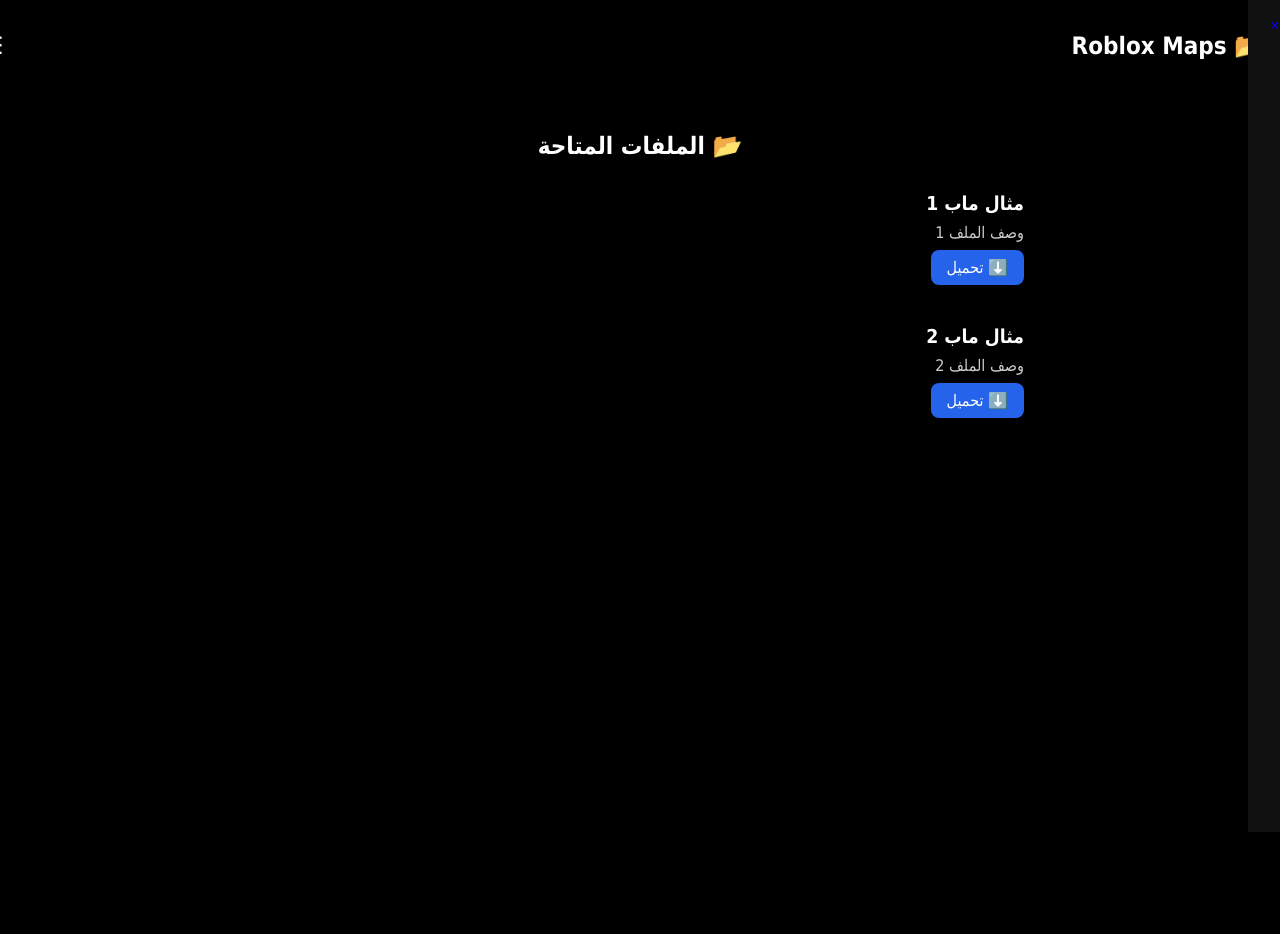
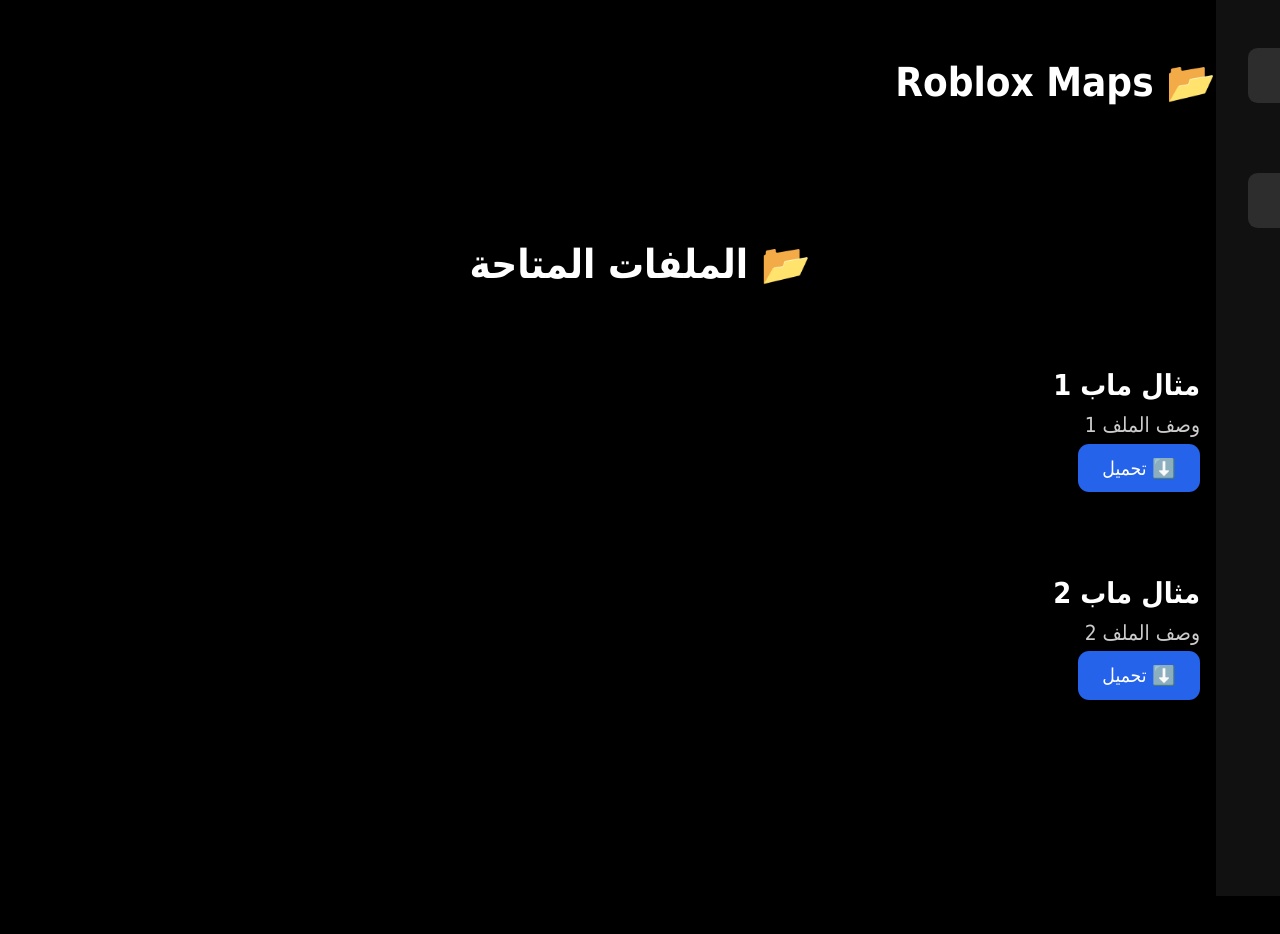
Before and after one commit to z3em123123/Testtt, a plain HTML site: page index.html in a window 1280 px wide. Before the commit the page ends 800 px from the top, so only its background shows below. Drawn offline with Linux system fonts and the light colour scheme.

Commit message:
Update index.html

```diff
--- a/index.html
+++ b/index.html
@@ -5,54 +5,94 @@
 <meta name="viewport" content="width=device-width, initial-scale=1.0">
 <title>Roblox Maps</title>
 <style>
-body, html {margin:0; padding:0; overflow-x:hidden; font-family:'Tahoma'; background:black; color:white; height:100%;}
+html, body {
+  margin:0;
+  padding:0;
+  font-family:'Tahoma';
+  background:black;
+  color:white;
+  min-height:100vh;
+  overflow-x:hidden;
+  overflow-y:auto;
+}
+
+/* النجوم */
 canvas {position:fixed; top:0; left:0; width:100%; height:100%; z-index:-1;}
 
 /* Navbar */
-.navbar {position:fixed; top:0; width:100%; padding:1rem; background:rgba(0,0,0,0.8); display:flex; justify-content:space-between; align-items:center; z-index:1000;}
-.logo {font-size:1.5rem;}
-.menu-icon {font-size:1.5rem; cursor:pointer;}
+.navbar {
+  position:fixed; top:0; width:100%;
+  padding:2rem 4rem;
+  background:rgba(0,0,0,0.9);
+  display:flex; justify-content:space-between; align-items:center;
+  z-index:1000;
+}
+.logo {font-size:2.5rem;}
+.menu-icon {font-size:2.5rem; cursor:pointer;}
 
 /* Sidebar */
-.sidebar {position:fixed; top:0; right:-250px; width:250px; height:100%; background:#111; padding:1rem; transition:0.3s; z-index:1000;}
+.sidebar {
+  position:fixed; top:0; right:-500px; width:500px; height:100%;
+  background:#111; padding:3rem 2rem; transition:0.3s;
+  z-index:9999; overflow-y:auto;
+}
 .sidebar.active {right:0;}
-.close-btn {float:left; background:none; border:none; color:white; font-size:1.5rem; cursor:pointer;}
-.sidebar ul {list-style:none; padding:0; margin-top:2rem;}
-.sidebar li {margin:1rem 0;}
-.sidebar a, .sidebar button {color:#00f; background:none; border:none; text-decoration:none; cursor:pointer; font-size:1rem;}
-.sidebar a:hover, .sidebar button:hover {text-decoration:underline;}
+.close-btn {float:left; background:none; border:none; color:white; font-size:2.5rem; cursor:pointer;}
+.sidebar h2 {margin-bottom:2rem; font-size:2rem;}
+.sidebar ul {list-style:none; padding:0;}
+.sidebar li {margin:2rem 0;}
+.sidebar button {
+  font-size:1.6rem;
+  padding:0.8rem 1.2rem;
+  background:rgba(50,50,50,0.85);
+  border-radius:0.6rem;
+  color:white;
+  width:100%;
+  cursor:pointer;
+  border:none;
+}
+.sidebar button:hover {background:rgba(70,70,70,0.9);}
 
-/* Main container */
-.container {max-width:800px; margin:6rem auto 2rem auto; padding:1rem;}
-.section-title {font-size:1.5rem; margin-bottom:1rem; text-align:center;}
+/* Container */
+.container {max-width:1400px; margin:10rem auto 4rem auto; padding:3rem; min-height:80vh;}
+.section-title {font-size:2.5rem; margin-bottom:3rem; text-align:center;}
 
 /* Files list */
 .files-list {list-style:none; padding:0;}
 .files-list li {
-  background: rgba(0,0,0,0.6);
-  padding:1rem;
-  margin-bottom:1rem;
-  border-radius:1rem;
+  background: rgba(0,0,0,0.7);
+  padding:2rem;
+  margin-bottom:2rem;
+  border-radius:1.5rem;
   backdrop-filter:blur(5px);
   transition: transform 0.3s, opacity 0.5s;
   opacity:1;
 }
-.files-list li.hidden {opacity:0; transform: translateY(20px);}
-.files-list li h2 {margin:0 0 0.5rem; font-size:1.2rem;}
-.files-list li p {margin:0 0 1rem; color:#ccc;}
-.files-list li a {background:#2563eb; color:white; padding:0.5rem 1rem; border-radius:0.5rem; text-decoration:none;}
+.files-list li.hidden {opacity:0; transform: translateY(40px);}
+.files-list li h2 {margin:0 0 0.7rem; font-size:1.8rem;}
+.files-list li p {margin:0 0 1.2rem; color:#ccc; font-size:1.3rem;}
+.files-list li a {
+  background:#2563eb;
+  color:white;
+  padding:0.8rem 1.5rem;
+  border-radius:0.7rem;
+  text-decoration:none;
+  font-size:1.2rem;
+}
 .files-list li a:hover {background:#1e40af;}
 
 /* Modal */
-.modal {display:none; position:fixed; z-index:2000; left:0; top:0; width:100%; height:100%; overflow:auto; background: rgba(0,0,0,0.8);}
-.modal-content {background:#111; margin:10% auto; padding:20px; border-radius:1rem; width:300px; text-align:center;}
-.modal-content input, .modal-content textarea {width:90%; padding:0.5rem; margin:0.5rem 0; border-radius:0.5rem; border:none; background:#222; color:white;}
-.modal-content button {padding:0.5rem 1rem; border:none; border-radius:0.5rem; background:#2563eb; color:white; cursor:pointer;}
+.modal {display:none; position:fixed; z-index:2000; left:0; top:0; width:100%; height:100%; overflow:auto; background: rgba(0,0,0,0.9);}
+.modal-content {background:#111; margin:5% auto; padding:40px; border-radius:1.5rem; width:500px; text-align:center; max-height:90vh; overflow-y:auto;}
+.modal-content input, .modal-content textarea {
+  width:95%; padding:0.8rem; margin:0.7rem 0; border-radius:0.6rem; border:none; background:#222; color:white; font-size:1.2rem;
+}
+.modal-content button {padding:0.8rem 1.5rem; border:none; border-radius:0.6rem; background:#2563eb; color:white; cursor:pointer; font-size:1.2rem;}
 .modal-content button:hover {background:#1e40af;}
-.close {float:right; font-size:1.5rem; cursor:pointer;}
+.close {float:right; font-size:2.5rem; cursor:pointer;}
 
 /* Animation */
-@keyframes fadeInUp {from {opacity:0; transform:translateY(20px);} to {opacity:1; transform:translateY(0);}}
+@keyframes fadeInUp {from {opacity:0; transform:translateY(40px);} to {opacity:1; transform:translateY(0);}}
 </style>
 </head>
 <body>
@@ -156,9 +196,8 @@ uploadSubmit.addEventListener('click',()=>{
     const ul=document.getElementById('files-list');
     const li=document.createElement('li');
     li.classList.add('hidden');
-    li.innerHTML=\`<h2>\${fileNameInput.value}</h2><p>\${fileDescInput.value}</p><a href="#">⬇️ تحميل</a>\`;
+    li.innerHTML=`<h2>${fileNameInput.value}</h2><p>${fileDescInput.value}</p><a href="#">⬇️ تحميل</a>`;
     ul.appendChild(li);
-    // Animation
     setTimeout(()=>{li.classList.remove('hidden'); li.style.animation='fadeInUp 0.5s forwards';},10);
     uploadMsg.style.display='block';
     setTimeout(()=>{uploadMsg.style.display='none'; uploadModal.style.display='none'; fileNameInput.value=''; fileDescInput.value='';},2000);
@@ -171,8 +210,8 @@ canvas.width=window.innerWidth;
 canvas.height=window.innerHeight;
 const ctx=canvas.getContext('2d');
 const stars=[];
-for(let i=0;i<200;i++){
-  stars.push({x:Math.random()*canvas.width, y:Math.random()*canvas.height, r:Math.random()*1.5+0.5, dx:(Math.random()-0.5)*0.5, dy:(Math.random()-0.5)*0.5});
+for(let i=0;i<400;i++){
+  stars.push({x:Math.random()*canvas.width, y:Math.random()*canvas.height, r:Math.random()*2+0.5, dx:(Math.random()-0.5)*0.5, dy:(Math.random()-0.5)*0.5});
 }
 function animateStars(){
   ctx.clearRect(0,0,canvas.width,canvas.height);
```
